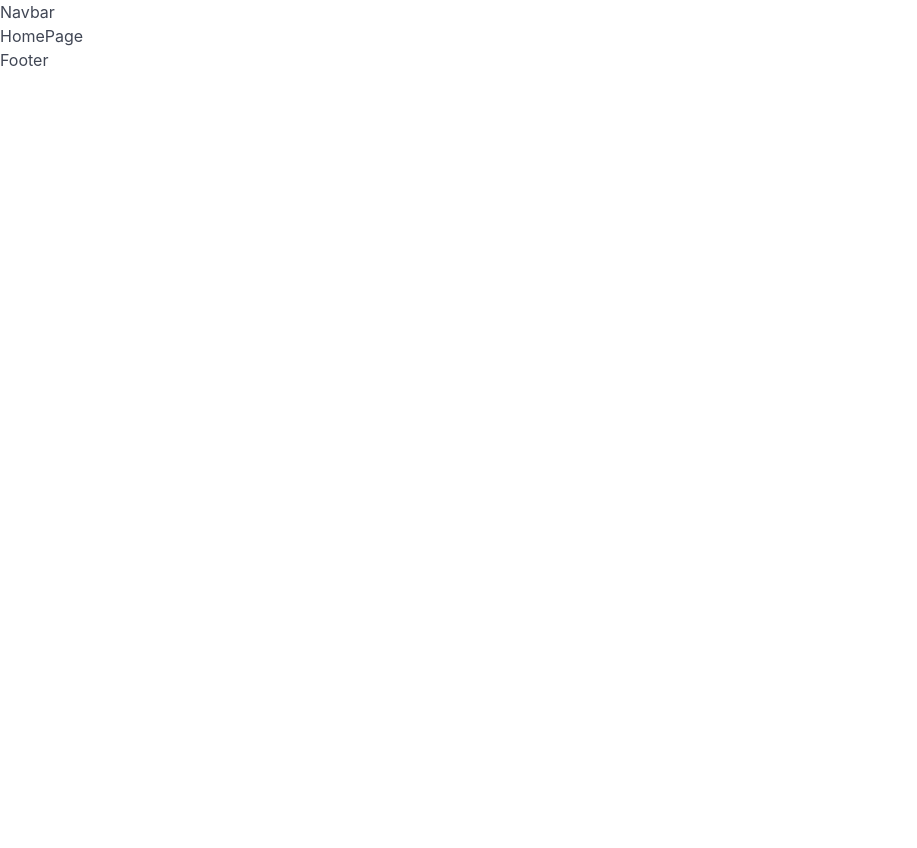
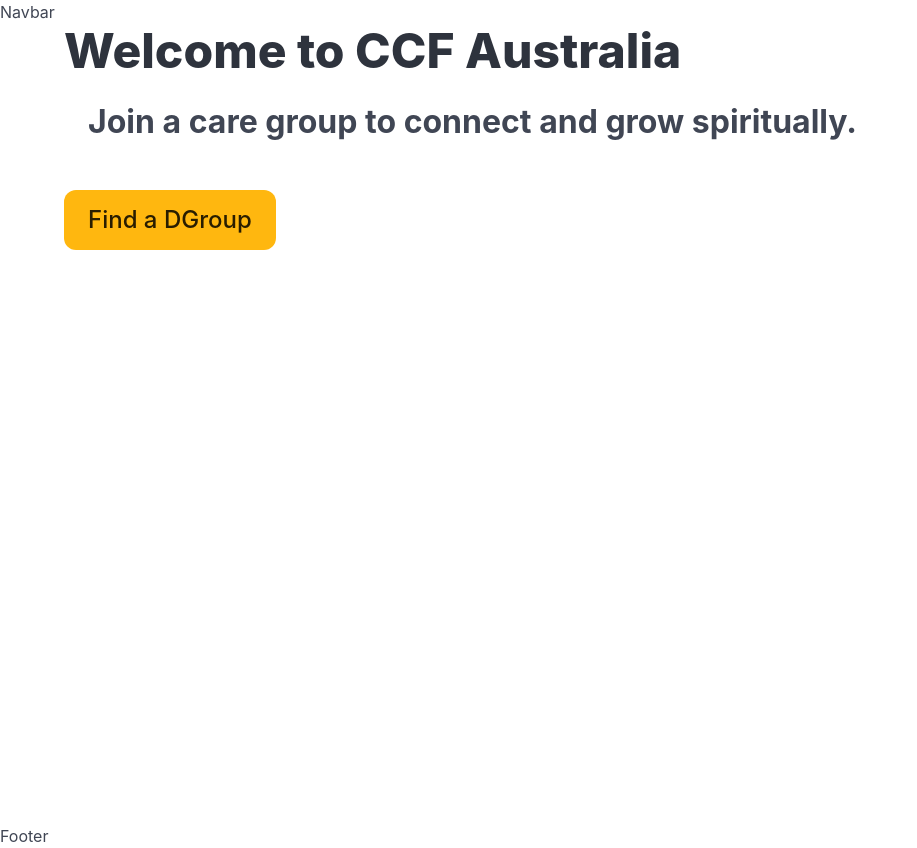
Before and after one commit to jmcaluyafuentes/ccf-dgroup-mngt, a React (Vite) app: page / in a window 1280 px wide. Shown: the whole page, without its empty margins (0-917 px from the left). Before the commit the page ends 800 px from the top, so only its background shows below. Built offline with nearby package versions, Linux system fonts and the light colour scheme.

Commit message:
setup: set up home page component

```diff
--- a/src/pages/HomePage.jsx
+++ b/src/pages/HomePage.jsx
@@ -1,9 +1,20 @@
-import React from 'react'
+import React from 'react';
+import { Link } from 'react-router-dom'
 
-const HomePage = () => {
-  return (
-    <div>HomePage</div>
-  )
-}
+const Home = () => {
+    return (
+        <section className="hero is-fullheight" id="hero">
+            <div className="container" id="herocontainer">
+                <h1 className="title is-1">Welcome to CCF Australia</h1>
+                <h2 className="subtitle is-3 m-5 has-text-weight-bold">Join a care group to connect and grow spiritually.</h2>
 
-export default HomePage
+                {/* Call-to-action button linking to the DGroup page */}
+                <Link to="/dgroups" className="button is-warning is-large mt-5" id="cta-search-recipes">
+                    Find a DGroup
+                </Link>
+            </div>
+        </section>
+    );
+};
+
+export default Home;
```
